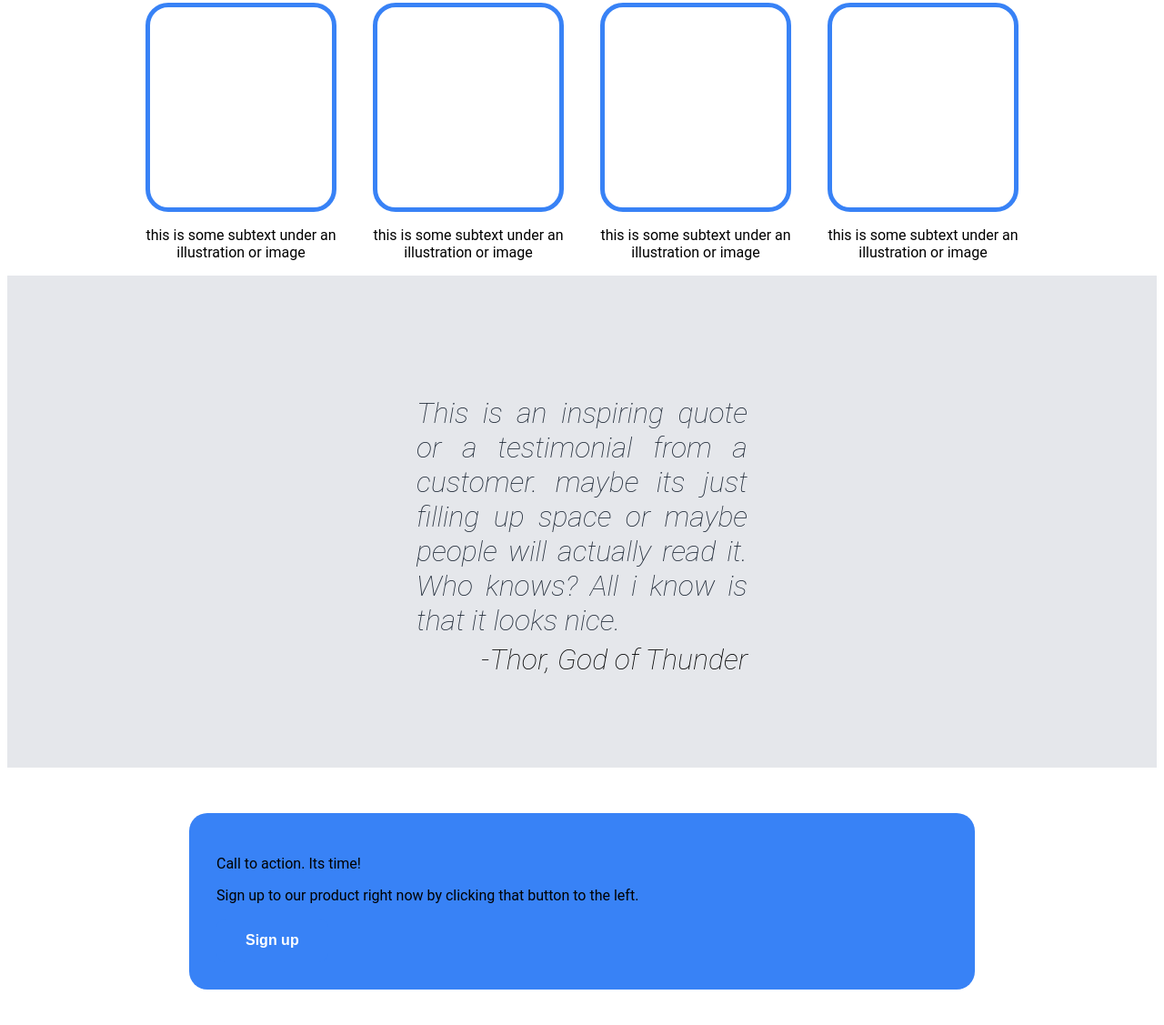
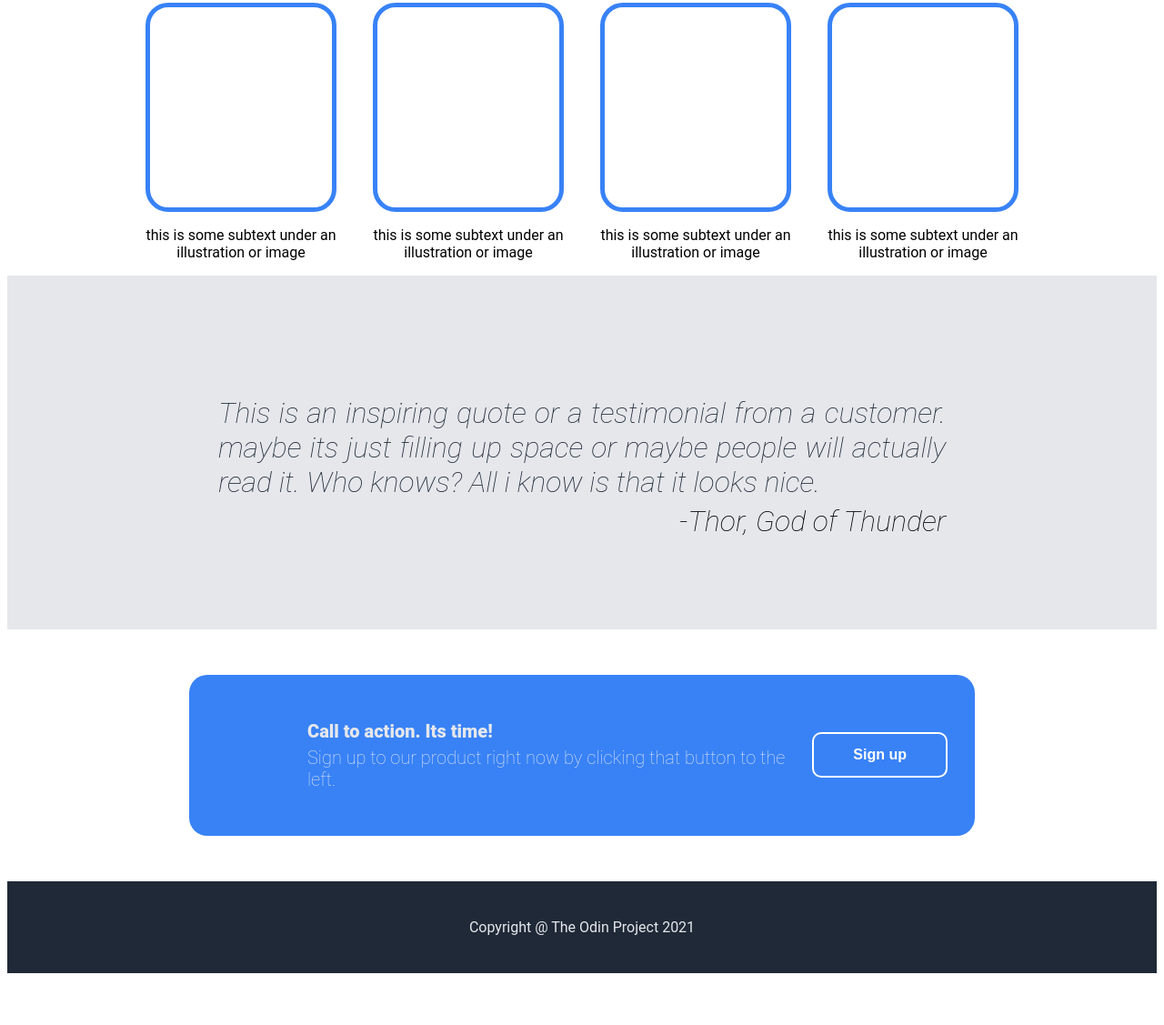
Before and after one commit to Rokachello/my-first-webpage, a plain HTML site: page index.html in a window 1280 px wide. Shown: the part 720-1847 px from the top of the page at 91% size. After the commit the page ends 1798 px from the top, so only its background shows below. Drawn offline with Linux system fonts and the light colour scheme.

Commit message:
finished frame, no content
add content for webpage

```diff
--- a/index.html
+++ b/index.html
@@ -68,23 +68,32 @@
 
 <!-- QUOTE PART -->
 <div class="quote">
-    <div class="padding-big">
+    <div class="empty-filler"></div>
+<div class="quote-text">
     <p>
         This is an inspiring quote or a testimonial from a customer. maybe its just filling up space or maybe people will
         actually read it. Who knows? All i know is that it looks nice.
     </p>
     <p id="signature">-Thor, God of Thunder</p>
 </div>
+ <div class="empty-filler"> </div>
 </div>
 
 <!-- ADVERTISMENT PART -->
 <div class="ad">
     <div class="ad-box">
+        <div>
         <p class="call-to-action">Call to action. Its time!</p>
-        <p>Sign up to our product right now by clicking that button to the left.</p>
+        <p class="sign-up">Sign up to our product right now by clicking that button to the left.</p>
+    </div>
         <button> Sign up</button>
     </div>
 </div>
 
+<!-- FOOTER PART -->
+<div class="footer">
+<p> Copyright @ The Odin Project 2021</p>
+</div>
+
 </body>
 </html>
--- a/style.css
+++ b/style.css
@@ -33,7 +33,7 @@ justify-content: space-between;
 gap: 100px;
 }
 
-button {
+.top-content button {
     background-color: #3882F6; /* Green */
     border: none;
     color: white;
@@ -56,12 +56,16 @@ button {
     margin-right: 200px;
 }
 .padding-big{
-    margin-left: 450px;
-    margin-right: 450px;
+    margin-left: 200px;
+    margin-right: 200px;
     display: flex;
     flex-direction: column;
     margin-top: 100px;
     margin-bottom: 100px;
+}
+
+.empty-filler{
+    flex: 1 1 0;
 }
 
 .cards-row{
@@ -95,12 +99,17 @@ button {
 .quote{
     background-color: #E5e7eb;
     display: flex;
-    flex-direction: column;
     align-items: center;
 
 
 }
-
+.quote-text{
+    display: flex;
+    flex-direction: column;
+     width: 800px;
+     margin-top: 100px;
+     margin-bottom: 100px;
+}
 .quote p{
     font-size: xx-large;
     color: #1F2937;
@@ -114,8 +123,9 @@ button {
 
 #signature{
     color: black;
-    align-self: flex-end;
     margin-top: 5px;
+   align-self: flex-end;
+
 }
 
 .ad{
@@ -131,4 +141,43 @@ button {
     padding: 30px;
     border-radius: 20px;
     flex: 1;
+    display: flex;
+    justify-content: space-between;
 }
+
+.call-to-action{
+    color: #E5e7eb;
+    font-weight: 800;
+    padding-left: 100px;
+    font-size: 20px;
+    margin-bottom: 5px;
+}
+.sign-up{
+    color: #E5e7eb;
+    font-weight: 200;
+    padding-left: 100px;
+    font-size: 20px;
+    margin-top: 0px;
+}
+
+.ad button{
+    background-color: #3882F6; /* Green */
+    border: 2px solid white;
+    color: white;
+    text-align: center;
+    text-decoration: none;
+    display: inline-block;
+    font-size: 16px;
+    border-radius: 10px;
+    font-weight: 600;
+    width: 150px;
+    height: 50px;
+    align-self: center;
+}
+
+.footer{
+    background-color: #1F2937;
+    padding: 25px;
+    text-align: center;
+    color: #E5e7eb;
+}
```
